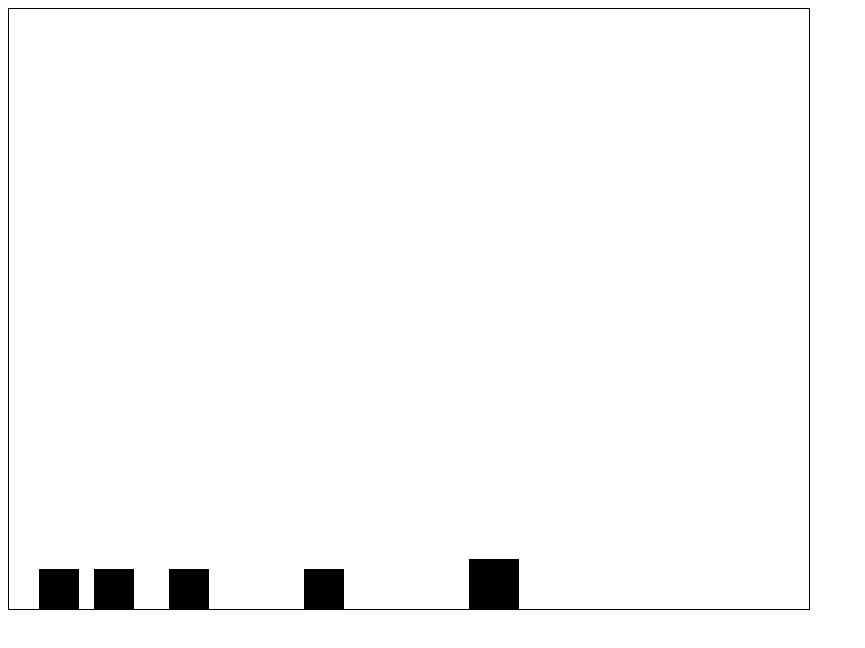
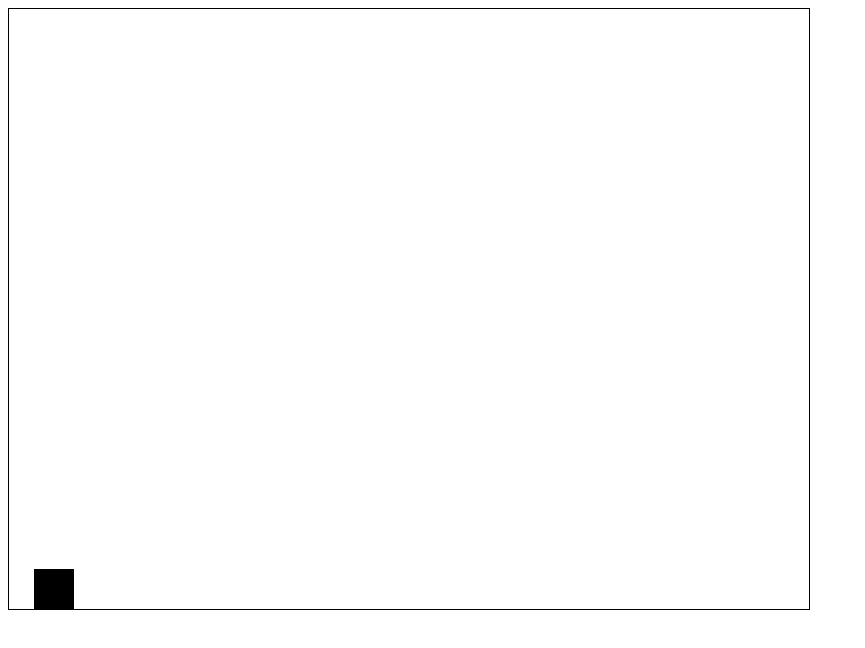
Before and after one commit to JuszJo/engine-v2, a website with bundled scripts: page index.html in a window 1280 px wide. Shown: the whole page, without its empty margins (0-865 px from the left). Built offline with nearby package versions, Linux system fonts and the light colour scheme.

Commit message:
change dir

```diff
--- a/GravitySystem.ts
+++ b/GravitySystem.ts
@@ -2,7 +2,7 @@ import Square from "./Square.js"
 
 export default class GravitySystem {
     entities: Array<Square> = []
-    gForce = 5
+    gForce = 1
 
     constructor(squares: Array<Square>) {
         this.entities = squares
@@ -12,7 +12,7 @@ export default class GravitySystem {
         for(let i = 0; i < this.entities.length; ++i) {
             const currentEntity = this.entities[i]
 
-            currentEntity.position.y += this.gForce
+            currentEntity.velocity.y += this.gForce
         }
     }
 }
--- a/Square.js
+++ /dev/null
@@ -1,31 +0,0 @@
-export default class Square {
-    constructor(drawingSurface, x, y, width, height, speed) {
-        this.name = "square";
-        this.position = {
-            x: 0,
-            y: 0
-        };
-        this.size = {
-            width: 0,
-            height: 0,
-        };
-        this.speed = 0;
-        this.color = "black";
-        this.position.x = x;
-        this.position.y = y;
-        this.size.width = width;
-        this.size.height = height;
-        this.speed = speed;
-        this.drawingSurface = drawingSurface;
-    }
-    draw() {
-        if (this.drawingSurface) {
-            this.drawingSurface.fillStyle = this.color;
-            this.drawingSurface.fillRect(this.position.x, this.position.y, this.size.width, this.size.height);
-        }
-    }
-    update() {
-        this.draw();
-        this.position.x += this.speed;
-    }
-}
--- a/SquareFactory.ts
+++ b/SquareFactory.ts
@@ -12,7 +12,7 @@ export default class SquareFactory {
         }
     }
 
-    createSquare(x: number, y: number, width: number, height: number, speed: number) {
+    createSquare(x: number, y: number, width: number, height: number, speed: {x: number, y: number}) {
         this.addSquares(new Square(this.drawingSurface, x, y, width, height, speed));
     }
 
@@ -30,6 +30,10 @@ export default class SquareFactory {
         }
     }
 
+    getCount() {
+       return this.squares.length
+    }
+
     getAll() {
         const squareArray: Array<Square> = []
 
--- a/index.html
+++ b/index.html
@@ -14,5 +14,5 @@
 <body>
     <canvas width="800" height="600"></canvas>
 </body>
-<script src="script.js" type="module"></script>
+<script src="./src/script.js" type="module"></script>
 </html>
--- a/Collision.js
+++ b/src/Collision.js
@@ -1,11 +1,11 @@
 function transferEnergy(entity1, entity2) {
-    if (Math.abs(entity1.speed) > Math.abs(entity2.speed)) {
-        entity2.speed = entity1.speed;
-        entity1.speed = 0;
+    if (Math.abs(entity1.speed.x) > Math.abs(entity2.speed.x)) {
+        entity2.speed.x = entity1.speed.x;
+        entity1.speed.x = 0;
     }
     else {
-        entity1.speed = entity2.speed;
-        entity2.speed = 0;
+        entity1.speed.x = entity2.speed.x;
+        entity2.speed.x = 0;
     }
 }
 export default class CollisionSystem {
@@ -33,11 +33,11 @@ export default class CollisionSystem {
             const currentEntity = this.collisionEntities[i];
             if (currentEntity.position.x < 0) {
                 currentEntity.position.x = 0;
-                currentEntity.speed *= -1;
+                currentEntity.speed.x *= -1;
             }
             if (currentEntity.position.x + currentEntity.size.width > 800) {
                 currentEntity.position.x = 800 - currentEntity.size.width;
-                currentEntity.speed *= -1;
+                currentEntity.speed.x *= -1;
             }
             if (currentEntity.position.y < 0) {
                 currentEntity.position.y = 0;
--- a/GravitySystem.js
+++ b/src/GravitySystem.js
@@ -1,13 +1,13 @@
 export default class GravitySystem {
     constructor(squares) {
         this.entities = [];
-        this.gForce = 5;
+        this.gForce = 1;
         this.entities = squares;
     }
     applyGravity() {
         for (let i = 0; i < this.entities.length; ++i) {
             const currentEntity = this.entities[i];
-            currentEntity.position.y += this.gForce;
+            currentEntity.velocity.y += this.gForce;
         }
     }
 }
--- /dev/null
+++ b/src/Square.js
@@ -0,0 +1,68 @@
+export default class Square {
+    constructor(drawingSurface, x, y, width, height, speed) {
+        this.name = "square";
+        this.position = {
+            x: 0,
+            y: 0
+        };
+        this.size = {
+            width: 0,
+            height: 0,
+        };
+        this.speed = {
+            x: 0,
+            y: 0
+        };
+        this.velocity = {
+            x: 0,
+            y: 0
+        };
+        this.maxSpeed = 15;
+        this.color = "black";
+        this.position.x = x;
+        this.position.y = y;
+        this.size.width = width;
+        this.size.height = height;
+        this.speed = speed;
+        this.drawingSurface = drawingSurface;
+        // this.velocity = {
+        //     x: 0,
+        //     y: 0
+        // }
+    }
+    draw() {
+        if (this.drawingSurface) {
+            this.drawingSurface.fillStyle = this.color;
+            this.drawingSurface.fillRect(this.position.x, this.position.y, this.size.width, this.size.height);
+        }
+    }
+    limitSpeed() {
+        if (Math.abs(this.speed.x) > this.maxSpeed) {
+            if (this.speed.x < 0) {
+                this.speed.x = -this.maxSpeed;
+            }
+            else {
+                this.speed.x = this.maxSpeed;
+            }
+        }
+        if (Math.abs(this.speed.y) > this.maxSpeed) {
+            if (this.speed.y < 0) {
+                this.speed.y = -this.maxSpeed;
+            }
+            else {
+                this.speed.y = this.maxSpeed;
+            }
+        }
+    }
+    update() {
+        console.log(`${this.position.x} speed = ${this.speed.y}`);
+        this.draw();
+        this.limitSpeed();
+        this.speed.x += this.velocity.x;
+        this.speed.y += this.velocity.y;
+        this.position.x += this.speed.x;
+        this.position.y += this.speed.y;
+        this.velocity.x = 0;
+        this.velocity.y = 0;
+    }
+}
--- a/SquareFactory.js
+++ b/src/SquareFactory.js
@@ -21,6 +21,9 @@ export default class SquareFactory {
             currentSquare.update();
         }
     }
+    getCount() {
+        return this.squares.length;
+    }
     getAll() {
         const squareArray = [];
         for (let i = 0; i < this.squares.length; ++i) {
--- a/script.js
+++ b/src/script.js
@@ -4,11 +4,15 @@ import GravitySystem from "./GravitySystem.js";
 const canvas = document.querySelector('canvas');
 const drawingSurface = canvas && canvas.getContext('2d');
 const squareFactory = new SquareFactory(drawingSurface);
-squareFactory.createSquare(25, 50, 40, 40, 5);
-squareFactory.createSquare(125, 50, 40, 40, 0);
-squareFactory.createSquare(425, 50, 40, 40, -5);
-squareFactory.createSquare(525, 50, 40, 40, -5);
-squareFactory.createSquare(300, 100, 50, 50, 5);
+const squareSpeed = {
+    x: 0,
+    y: 0
+};
+squareFactory.createSquare(25, 50, 40, 40, squareSpeed);
+// squareFactory.createSquare(125, 50, 40, 40, squareSpeed)
+// squareFactory.createSquare(425, 50, 40, 40, squareSpeed)
+// squareFactory.createSquare(525, 50, 40, 40, squareSpeed)
+// squareFactory.createSquare(300, 100, 50, 50, squareSpeed)
 const collider = new CollisionSystem(...squareFactory.getAll());
 const gravitySystem = new GravitySystem(squareFactory.getAll());
 function update() {
--- a/tsconfig.json
+++ b/tsconfig.json
@@ -9,6 +9,7 @@
     "forceConsistentCasingInFileNames": true,            /* Ensure that casing is correct in imports. */
     /* Type Checking */
     "strict": true,                                      /* Enable all strict type-checking options. */
-    "skipLibCheck": true                                 /* Skip type checking all .d.ts files. */
+    "skipLibCheck": true,                                 /* Skip type checking all .d.ts files. */
+    "outDir": "./src"
   }
 }
```
Also changed, not shown: Collision.ts (+7 -8 lines), Square.ts (+49 -4 lines), script.ts (+10 -5 lines).
